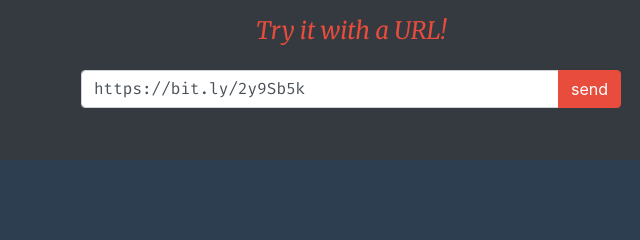
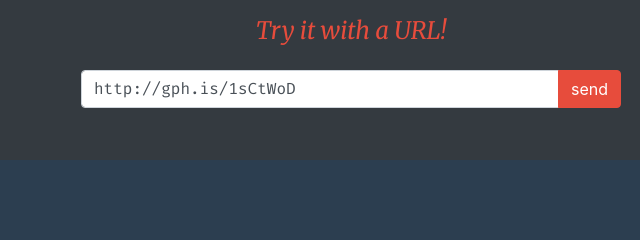
Before and after one commit to klerk-io/klerk.io, a website: page src/index.html in a window 1280 px wide. Shown: the part 891-1131 px from the top of the page, 289-929 px from the left. Drawn offline with nearby package versions, Linux system fonts and the light colour scheme; files that its build step writes are made by us from their sources.

Commit message:
Change preset URL.

```diff
--- a/src/index.html
+++ b/src/index.html
@@ -95,7 +95,7 @@ Be excellent to each other! – Bill</code></pre>
           <div class="col-md-6">
             <form action="#" id="storeUrl">
               <div class="input-group">
-                <input type="text" class="form-control" id="url" name="url" placeholder="Paste a URL" value="https://bit.ly/2y9Sb5k" required>
+                <input type="text" class="form-control" id="url" name="url" placeholder="Paste a URL" value="http://gph.is/1sCtWoD" required>
                 <div class="input-group-append">
                   <button type="submit" class="btn btn-primary">send</button>
                 </div>
```
